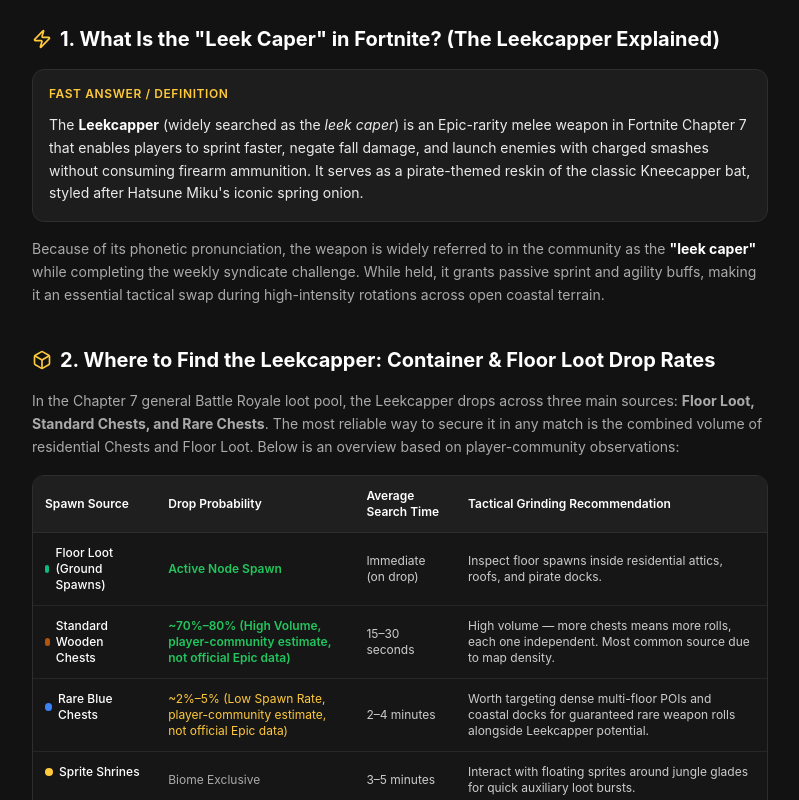
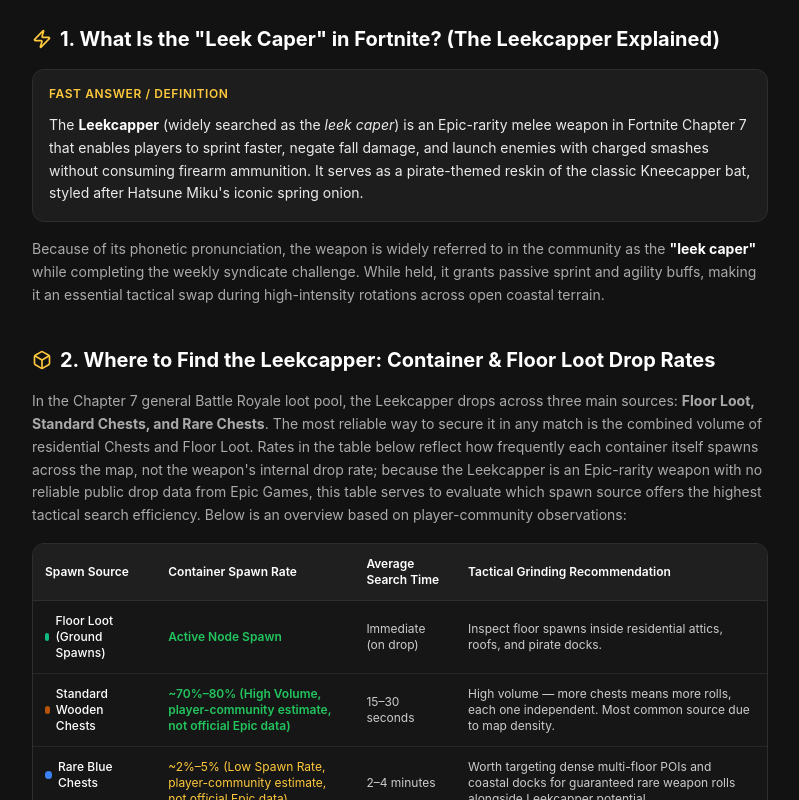
Before and after one commit to yangrenshi/trackchest, a Next.js app: page /leekcapper-fortnite in a window 1280 px wide. Shown: the part 503-1303 px from the top of the page, without its empty margins (240-1039 px from the left). Built offline with nearby package versions, Linux system fonts and the light colour scheme; no server answers.

Commit message:
fix(seo): update leekcapper table column header to Container Spawn Rate and clarify spawn vs drop rates

```diff
--- a/src/app/leekcapper-fortnite/page.tsx
+++ b/src/app/leekcapper-fortnite/page.tsx
@@ -191,7 +191,7 @@ export default function LeekCaperFortnitePage() {
           <span>2. Where to Find the Leekcapper: Container &amp; Floor Loot Drop Rates</span>
         </h2>
         <p className="text-[#aaa] leading-relaxed">
-          In the Chapter 7 general Battle Royale loot pool, the Leekcapper drops across three main sources: <strong>Floor Loot, Standard Chests, and Rare Chests</strong>. The most reliable way to secure it in any match is the combined volume of residential Chests and Floor Loot. Below is an overview based on player-community observations:
+          In the Chapter 7 general Battle Royale loot pool, the Leekcapper drops across three main sources: <strong>Floor Loot, Standard Chests, and Rare Chests</strong>. The most reliable way to secure it in any match is the combined volume of residential Chests and Floor Loot. Rates in the table below reflect how frequently each container itself spawns across the map, not the weapon's internal drop rate; because the Leekcapper is an Epic-rarity weapon with no reliable public drop data from Epic Games, this table serves to evaluate which spawn source offers the highest tactical search efficiency. Below is an overview based on player-community observations:
         </p>
 
         {/* 原生 React HTML <table> 对比组件 */}
@@ -200,7 +200,7 @@ export default function LeekCaperFortnitePage() {
             <thead>
               <tr className="bg-[#1f1f1f] text-white border-b border-[#2e2e2e]">
                 <th className="p-3 font-semibold">Spawn Source</th>
-                <th className="p-3 font-semibold">Drop Probability</th>
+                <th className="p-3 font-semibold">Container Spawn Rate</th>
                 <th className="p-3 font-semibold">Average Search Time</th>
                 <th className="p-3 font-semibold">Tactical Grinding Recommendation</th>
               </tr>
```
